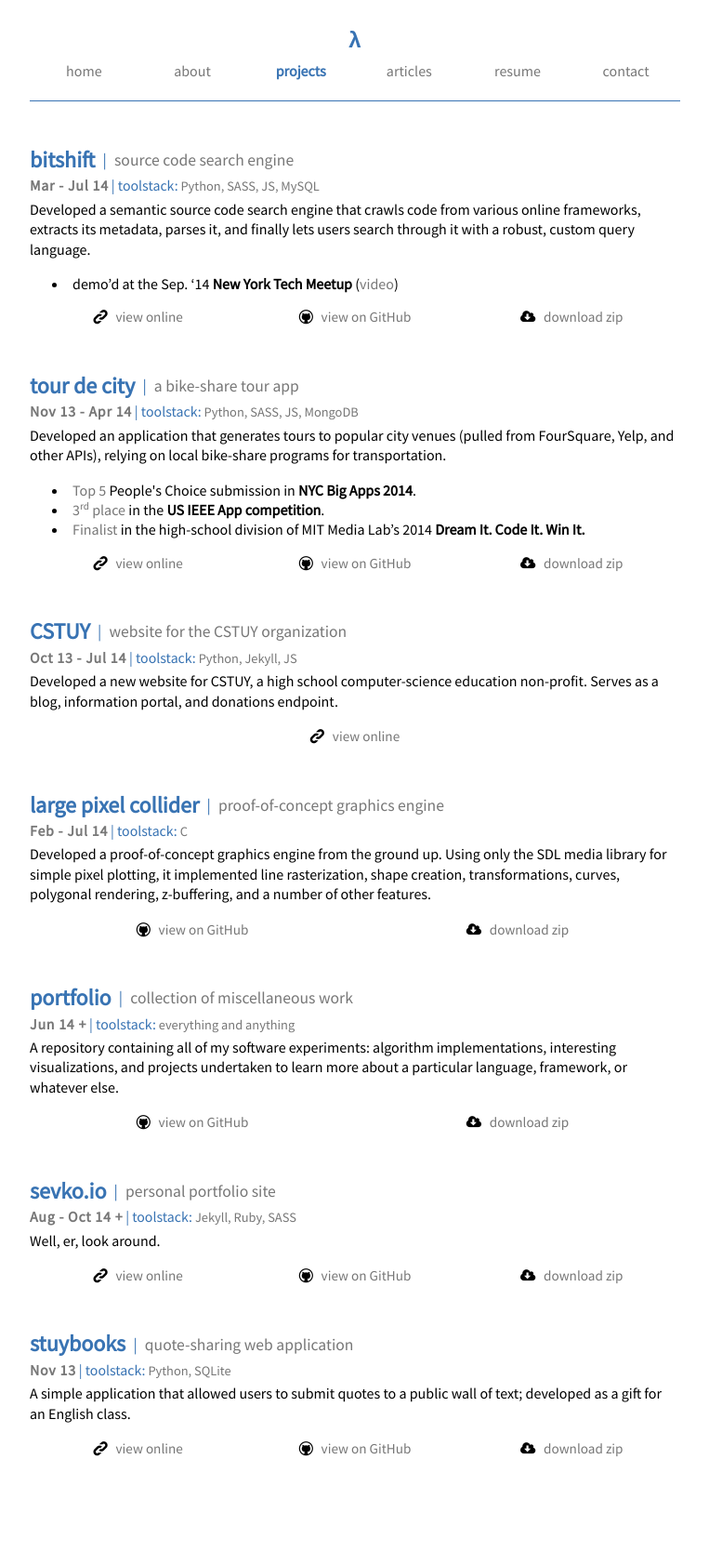
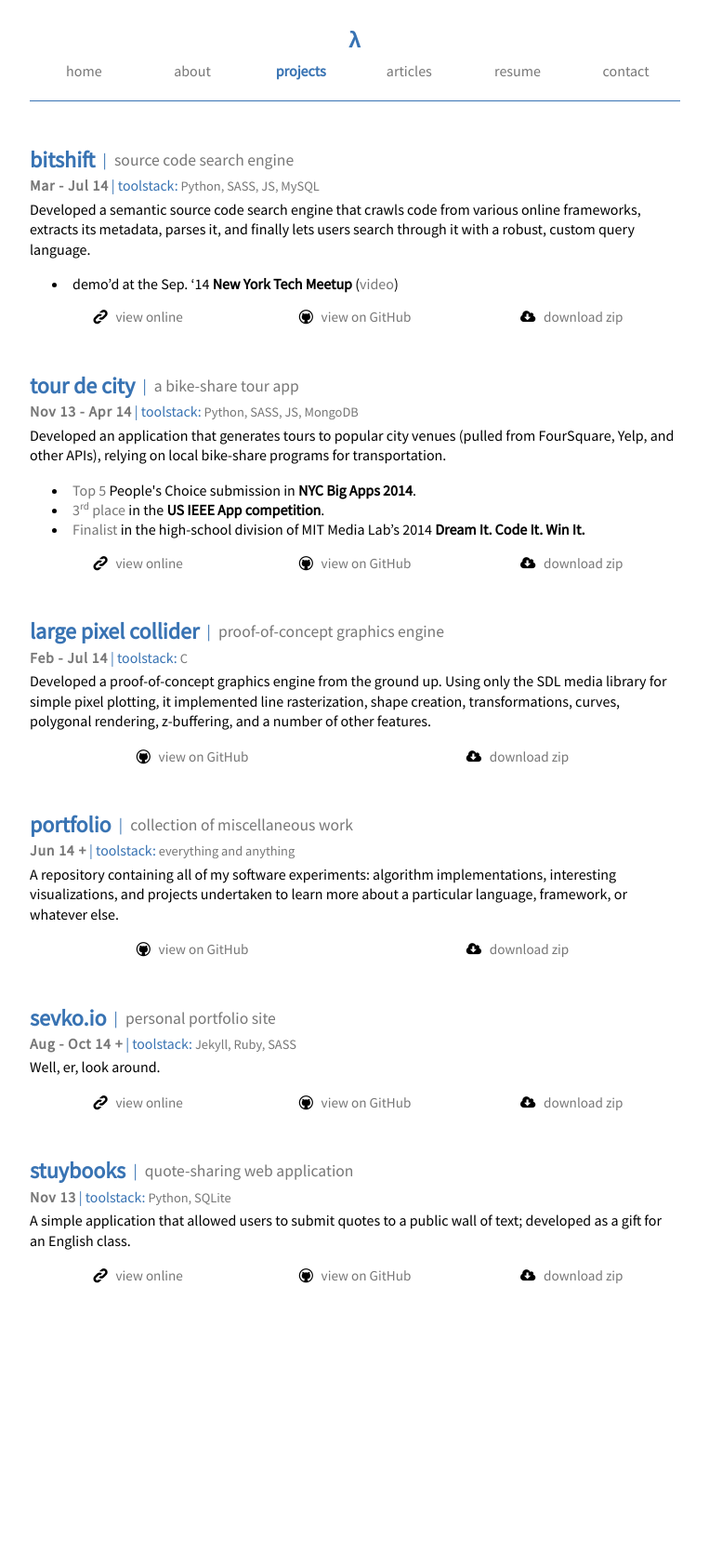
Before and after one commit to sevko/sevko.github.io, a Jekyll site: the page built from projects/index.html, in a window 1280 px wide. Shown: the whole page at 93% size, without its empty margins (258-1021 px from the left). Built offline with Jekyll 4.4.1, drawn with Linux system fonts in a browser that asks for light colours; some web fonts are replaced; after the commit the page ends 1482 px from its top, so only the background shows below that.

Commit message:
resume.yaml: remove a project.

```diff
--- a/_data/projects.yml
+++ b/_data/projects.yml
@@ -35,15 +35,6 @@
   github:
     url: cahnda/tour-de-city
     branch: master
-
-- name: CSTUY
-  time: Oct 13 - Jul 14
-  url: http://cstuy.org
-  tagline: website for the CSTUY organization
-  tools: Python, Jekyll, JS
-  description: Developed a new website for CSTUY, a high school
-    computer-science education non-profit. Serves as a blog, information
-    portal, and donations endpoint.
 
 - name: large pixel collider
   time: Feb - Jul 14
--- a/resume/resume.yaml
+++ b/resume/resume.yaml
@@ -113,12 +113,6 @@ bio_data:
           - "[Top 5](http://www.alleywatch.com/2014/07/wait-until-you-see-who-the-nyc-big-apps-peoples-choices-were/3/) People's Choice submission in **NYC Big Apps 2014**."
           - "[3<sup>rd</sup> place](http://www.appefeat.org/contest/) in the **US IEEE App competition**."
           - "[Finalist](http://dreamitcodeitwinit.wordpress.com/2014/05/09/finalists-of-dream-it-code-it-win-it-high-school-division/) in the high-school division of MIT Media Lab's 2014 **Dream It. Code It. Win It.**"
-      -
-        name: "CSTUY"
-        headline: "organization's new website. <<cstuy.org>>"
-        time: "2013 - '14"
-        points:
-          - "Developed a new website for CSTUY, a non-profit that promotes computer-science education for high-school students."
   competitions:
     details:
       -
```
